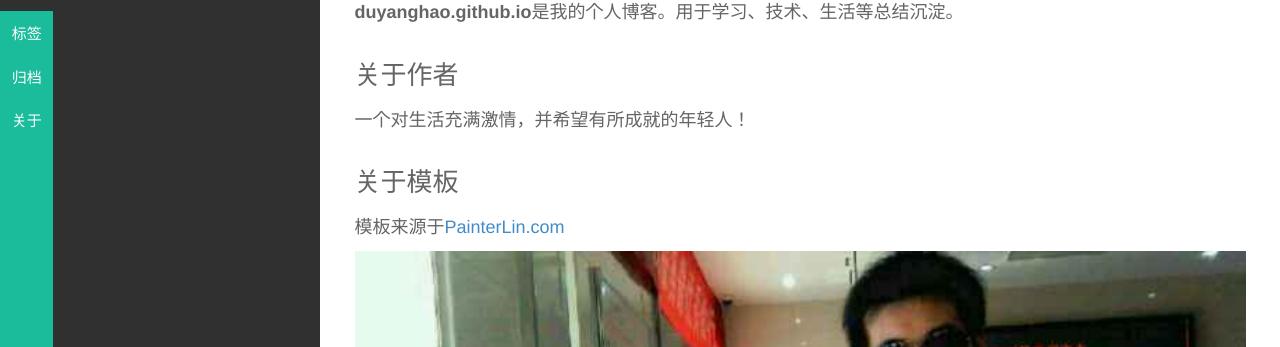
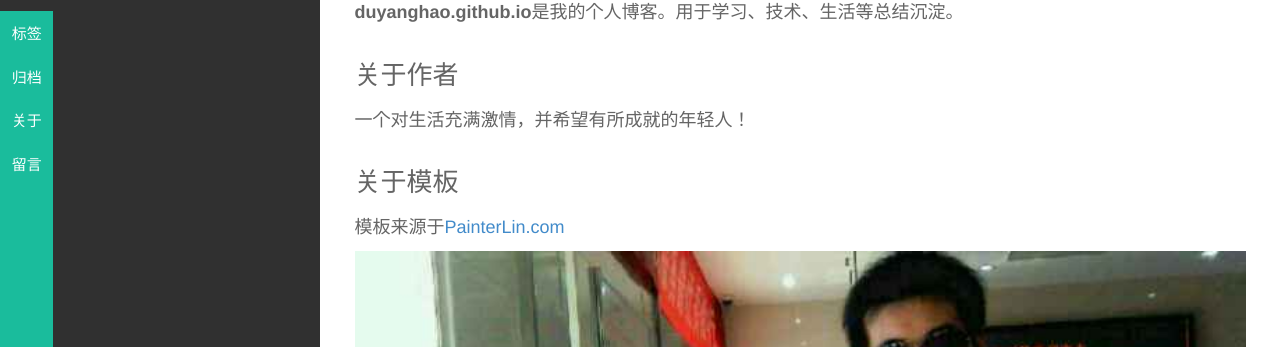
Before and after one commit to duyanghao/duyanghao.github.io, a Jekyll site: the page built from pages/about.html, in a window 1280 px wide. Shown: the part 166-513 px from the top of the page. Built offline with Jekyll 4.4.1, drawn with Linux system fonts in a browser that asks for light colours.

Commit message:
Update Template for Comment
Signed-off-by: duyanghao <1294057873@qq.com>

```diff
--- a/_includes/navside.html
+++ b/_includes/navside.html
@@ -11,6 +11,7 @@
         <li><a href="#tags" data-toggle="tab">{{ site.locals.tags }}</a></li>
         <li><a class="pjaxlink" href="/pages/archive.html">{{ site.locals.archive }}</a></li>
         <li><a class="pjaxlink" href="/pages/about.html">{{ site.locals.about }}</a></li>
+				<li><a class="pjaxlink" href="/pages/comment.html">{{ site.locals.comment }}</a></li>
         <!-- <li><a href="#tags" data-toggle="tab"><i class="fa fa-tags fa-lg"></i></a></li>
         <li><a class="pjaxlink" href="/pages/archive.html"><i class="fa fa-archive fa-lg"></i></a></li>
         <li><a class="pjaxlink" href="/pages/about.html"><i class="fa fa-user fa-lg"></i></a></li>
```
